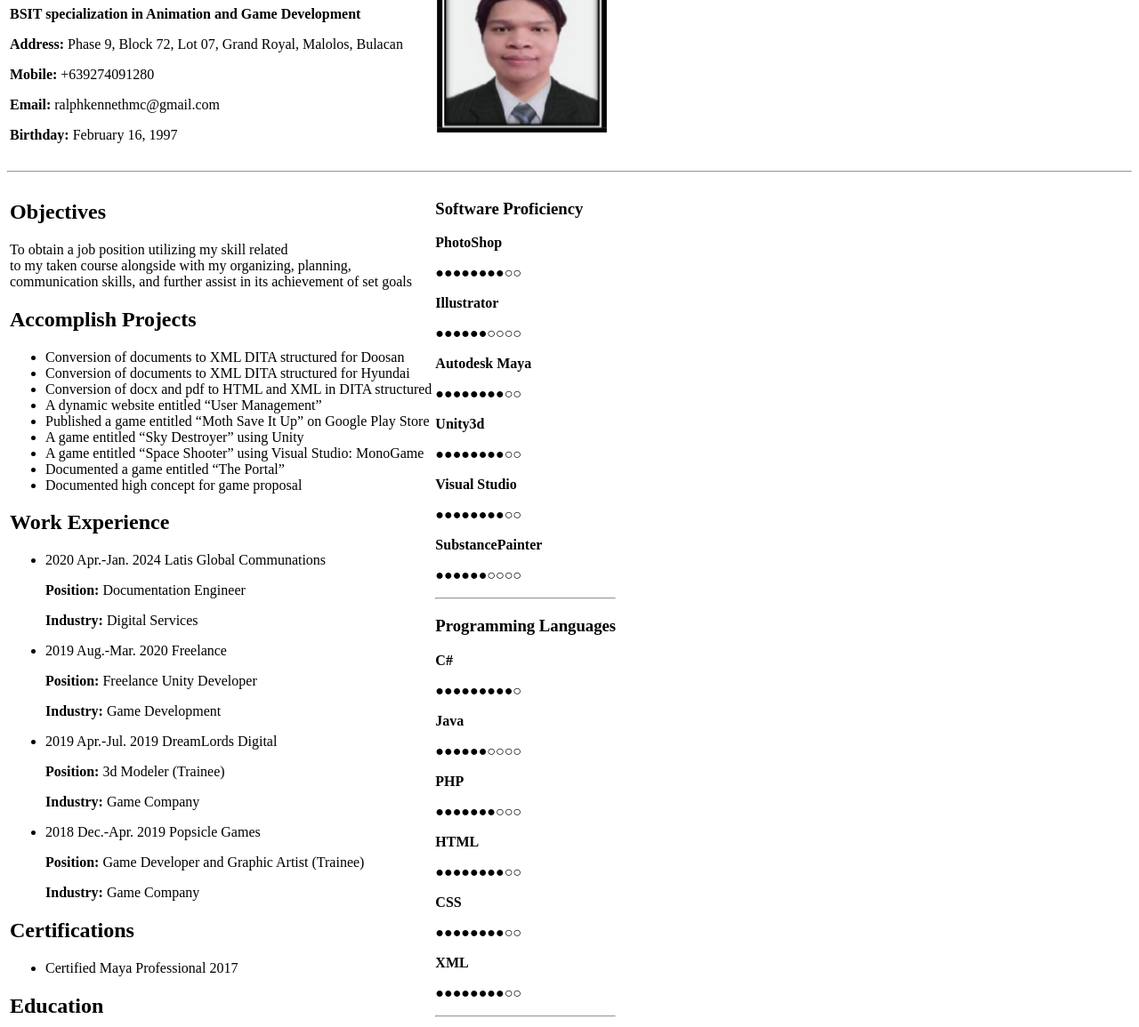
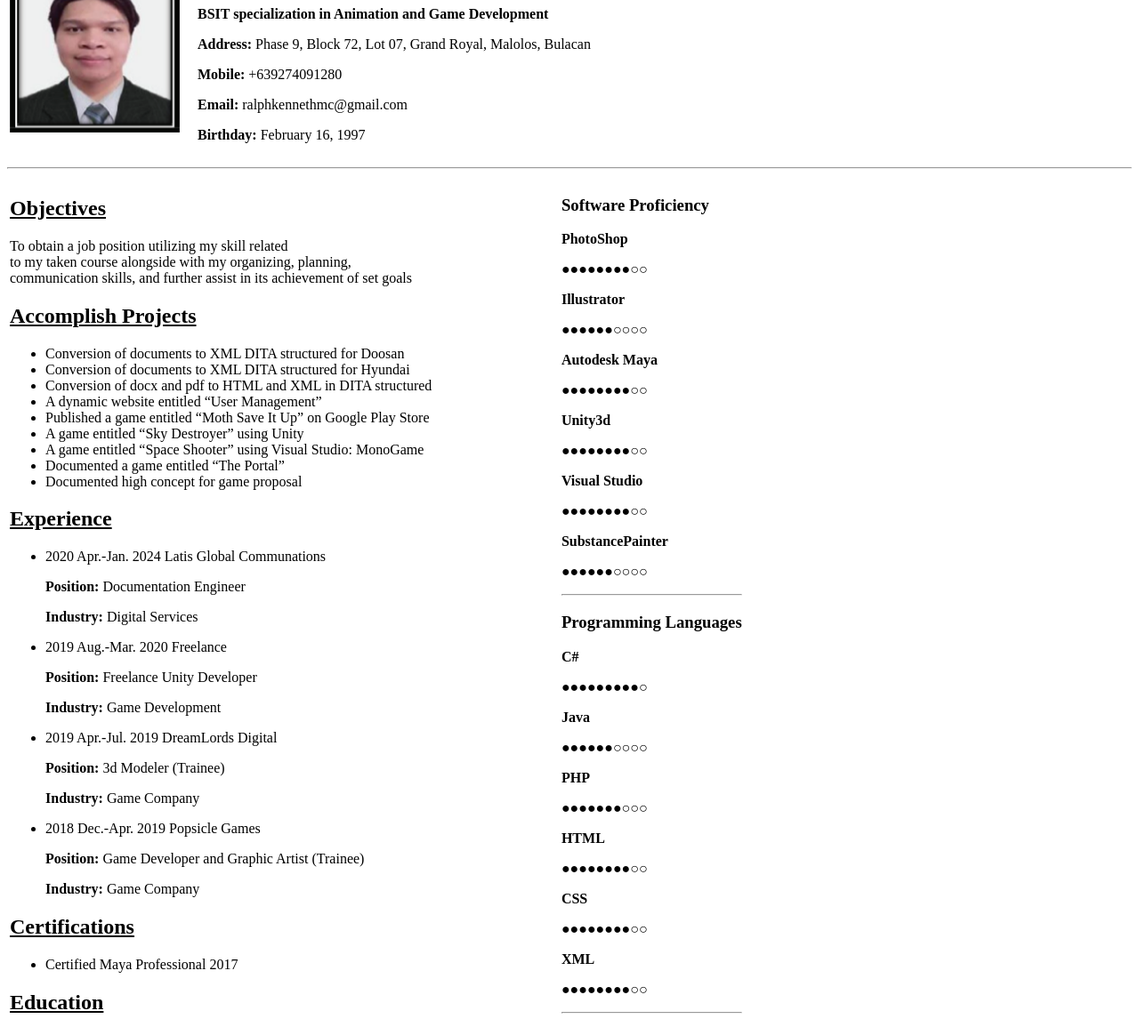
Before and after one commit to RKMC0216/html-resume, a plain HTML site: page index.html in a window 1280 px wide. Shown: the part 84-1239 px from the top of the page at 89% size. Drawn offline with Linux system fonts and the light colour scheme.

Commit message:
Add files via upload

```diff
--- a/index.html
+++ b/index.html
@@ -10,20 +10,15 @@
     <table>
         <tr>
             <td>
-                <h1>Ralph Kenneth M. Crisostomo &ensp;&ensp;&ensp;</h1>
-                <b>BSIT specialization in Animation and Game Development</b>
-                <p><b>Address:</b> Phase 9, Block 72, Lot 07, Grand Royal, Malolos, Bulacan</p>
-                <p><b>Mobile:</b> +639274091280</p>
-                <p><b>Email:</b> ralphkennethmc@gmail.com</p>
-                <p><b>Birthday:</b> February 16, 1997</p>
+                <img src="./Images/ResumePic.PNG" alt="Ralph Resume Pic"/>
             </td>
             <td>
-                <img src="./Images/ResumePic.PNG" alt="Ralph Resume Pic"/>
-            </td>
-        </tr>
-        <tr>
-            <td>
-
+                <h1>&ensp;Ralph Kenneth M. Crisostomo </h1>
+                <b>&ensp;&ensp;BSIT specialization in Animation and Game Development</b>
+                <p>&ensp;&ensp;<b>Address:</b> Phase 9, Block 72, Lot 07, Grand Royal, Malolos, Bulacan</p>
+                <p>&ensp;&ensp;<b>Mobile:</b> +639274091280</p>
+                <p>&ensp;&ensp;<b>Email:</b> ralphkennethmc@gmail.com</p>
+                <p>&ensp;&ensp;<b>Birthday:</b> February 16, 1997</p>
             </td>
         </tr>
     </table>
@@ -31,11 +26,12 @@
    <table>
     <tr>
         <td valign="top">
-            <h2>Objectives</h2>
+            <h2><u>Objectives</u></h2>
             <p>To obtain a job position utilizing my skill related <br/>to my taken course
                 alongside with my organizing, planning,<br/> communication skills,
-                and further assist in its achievement of set goals</p>
-            <h2>Accomplish Projects</h2>
+                and further assist in its achievement of set goals&ensp;&ensp;&ensp;&ensp;&ensp;&ensp;
+                &ensp;&ensp;&ensp;&ensp;&ensp;&ensp;&ensp;&ensp;&ensp;&ensp;&ensp;&ensp;&ensp;&ensp;</p>
+            <h2><u>Accomplish Projects</u></h2>
             <ul>
                 <li>Conversion of documents to XML DITA structured for Doosan</li>
                 <li>Conversion of documents to XML DITA structured for Hyundai</li>
@@ -47,7 +43,7 @@
                 <li>Documented a game entitled “The Portal”</li>
                 <li>Documented high concept for game proposal</li>
             </ul>
-            <h2>Work Experience</h2>
+            <h2><u>Experience</u></h2>
             <ul>
                 <li><p>2020 Apr.-Jan. 2024 Latis Global Communations</p>
                     <p><b>Position:</b> Documentation Engineer</p>
@@ -66,11 +62,11 @@
                     <p><b>Industry:</b> Game Company</p>
                 </li>
             </ul>
-            <h2>Certifications</h2>
+            <h2><u>Certifications</u></h2>
             <ul>
                 <Li>Certified Maya Professional 2017</Li>
             </ul>
-            <h2>Education</h2>
+            <h2><u>Education</u></h2>
             <ul>
                 <Li><b>College</b><br/>
                     BSIT specialization in Animation and Game Development<br/>
@@ -82,7 +78,7 @@
                     St. Isabel Malolos, Bulacan<br/>
                 </Li>
             </ul>
-            <h2>Interest</h2>
+            <h2><u>Interest</u></h2>
             <ul>
                 <Li>Game Development</Li>
                 <Li>Web Development</Li>
```
